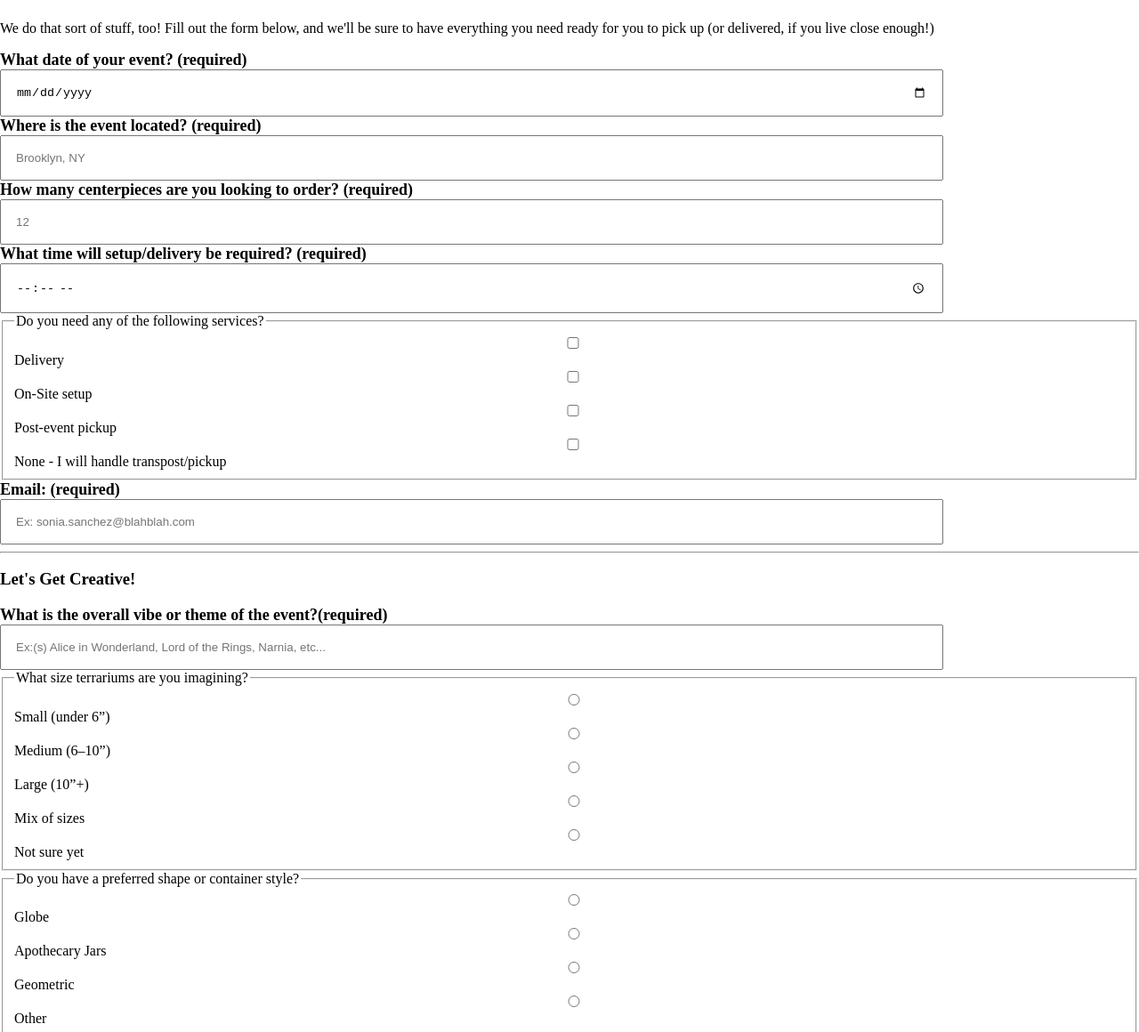
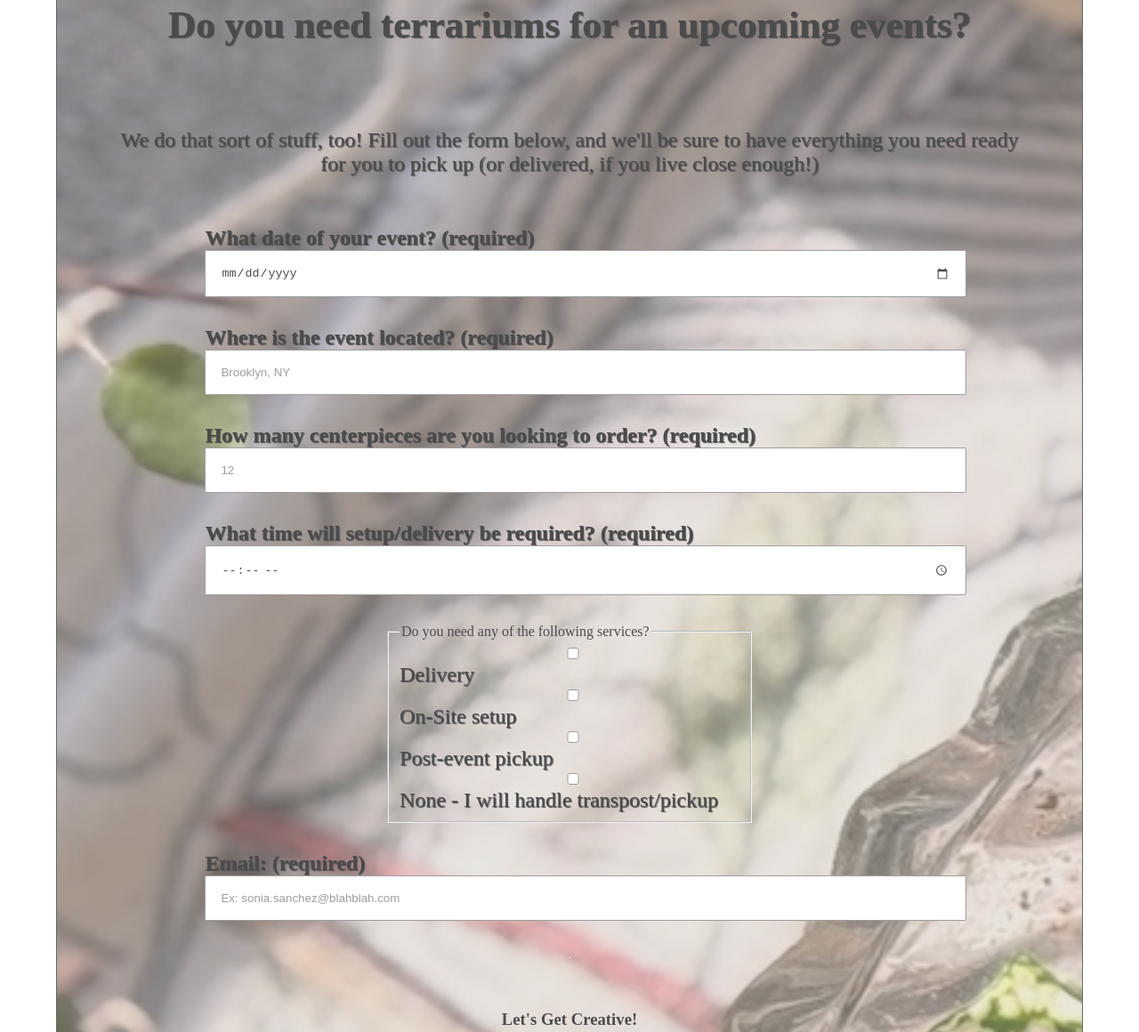
Before and after one commit to StevieAmb/strange_terrarium, a plain HTML site: page event-planning-form.html in a window 1280 px wide. Shown: the part 266-1426 px from the top of the page at 89% size. Drawn offline with Linux system fonts and the light colour scheme.

Commit message:
Work on finalizing the event planning form

```diff
--- a/event-planning-form.html
+++ b/event-planning-form.html
@@ -24,11 +24,12 @@
      </div>
    </nav>
    <main class="event-planning-form">
+    <section>
+      <form>
         <h2>Do you need terrariums for an upcoming events?</h2>
         <p>We do that sort of stuff, too! Fill out the form below, and we'll be sure to have
           everything you need ready for you to pick up (or delivered, if you live close enough!)
         </p>
-    <form>
         <div class="input-field">
           <label>What date of your event? <span>(required)</span> </label>
           <input
@@ -108,43 +109,43 @@
         <fieldset>
           <legend>What size terrariums are you imagining?</legend>
           <div>
+            <label for="huey">Small (under 6”)</label><br>
             <input type="radio" id="huey" name="drone" value="huey" checked />
-          <label for="huey">Small (under 6”)</label>
           </div>
           <div>
+            <label for="dewey">Medium (6–10”)</label>
             <input type="radio" id="dewey" name="drone" value="dewey" />
-          <label for="dewey">Medium (6–10”)</label>
           </div>
           <div>
+            <label for="dewey">Large (10”+)</label>
             <input type="radio" id="dewey" name="drone" value="dewey" />
-          <label for="dewey">Large (10”+)</label>
           </div>
           <div>
+            <label for="dewey">Mix of sizes</label>
             <input type="radio" id="dewey" name="drone" value="dewey" />
-          <label for="dewey">Mix of sizes</label>
           </div>
           <div>
+            <label for="dewey">Not sure yet </label>
             <input type="radio" id="dewey" name="drone" value="dewey" />
-          <label for="dewey">Not sure yet </label>
           </div>
         </fieldset>
         <fieldset>
           <legend>Do you have a preferred shape or container style?</legend>
           <div>
+            <label for="huey">Globe</label>
             <input type="radio" id="huey" name="drone" value="huey" checked />
-          <label for="huey">Globe</label>
           </div>
           <div>
+            <label for="dewey">Apothecary Jars </label>
             <input type="radio" id="dewey" name="drone" value="dewey" />
-          <label for="dewey">Apothecary Jars </label>
           </div>
           <div>
+            <label for="dewey">Geometric</label>
             <input type="radio" id="dewey" name="drone" value="dewey" />
-          <label for="dewey">Geometric</label>
           </div>
           <div>
+            <label for="dewey">Other</label>
             <input type="radio" id="dewey" name="drone" value="dewey" />
-          <label for="dewey">Other</label>
           </div>
         </fieldset>
         <fieldset>
@@ -247,6 +248,7 @@
           />
         </div>
       </form>
+    </section>
    </main>
    <footer class="footer">
     <section class="top-of-footer">
--- a/styles.css
+++ b/styles.css
@@ -454,6 +454,52 @@ textarea {
   background-color: #1E2F23;
 }
 
+.event-planning-form {
+  display: flex;
+  justify-content: center;
+}
+
+.event-planning-form section {
+  background-image: url('images/eco_friendly_terra.jpeg');
+  background-repeat: no-repeat;
+  background-size: cover;
+  opacity: 70%;
+  padding: 4rem;
+  border: .5px solid #1E2F23;
+  width: 80%;
+  justify-content: center;
+}
+
+.event-planning-form h2, .event-planning-form p {
+  opacity: 100%;
+  text-align: center;
+  text-shadow: 1.2px 1.2px 1.2px black;
+}
+
+.event-planning-form p {
+  font-size: 1.5rem;
+}
+
+.event-planning-form form {
+  display: flex;
+  flex-direction: column;
+  justify-content: center;
+  align-items: center;
+  gap: 2rem;
+}
+
+input[type="radio"] {
+  margin-top: -2rem;
+  vertical-align: middle;
+}
+
+label {
+  font-size: 1.5rem;
+  text-shadow: 1px 1px 1px black;
+}
+
+
+
 .footer ul {
   list-style: none;
   padding: 0;
```
Lines whose indentation alone changed are shown as unchanged.
